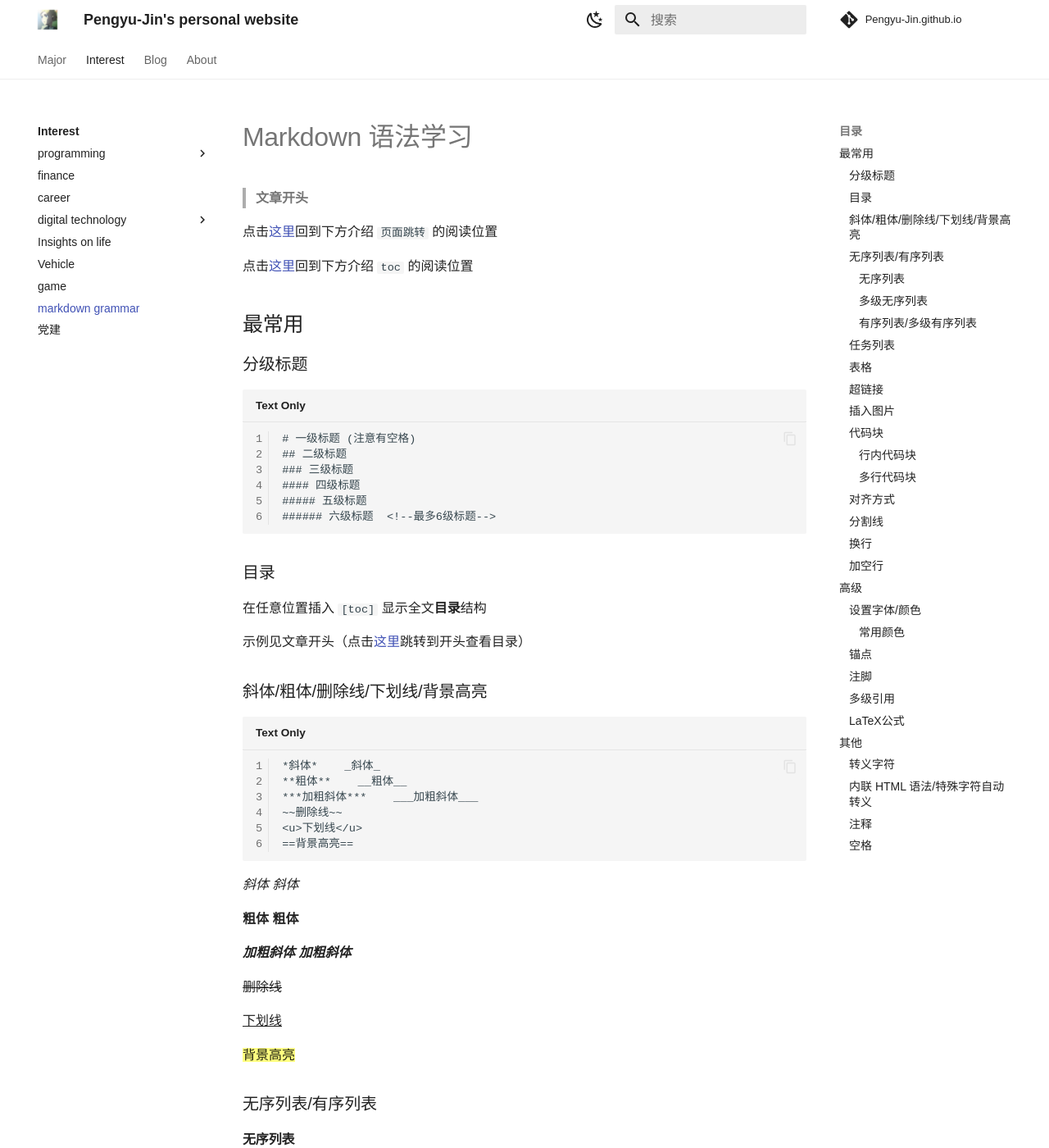
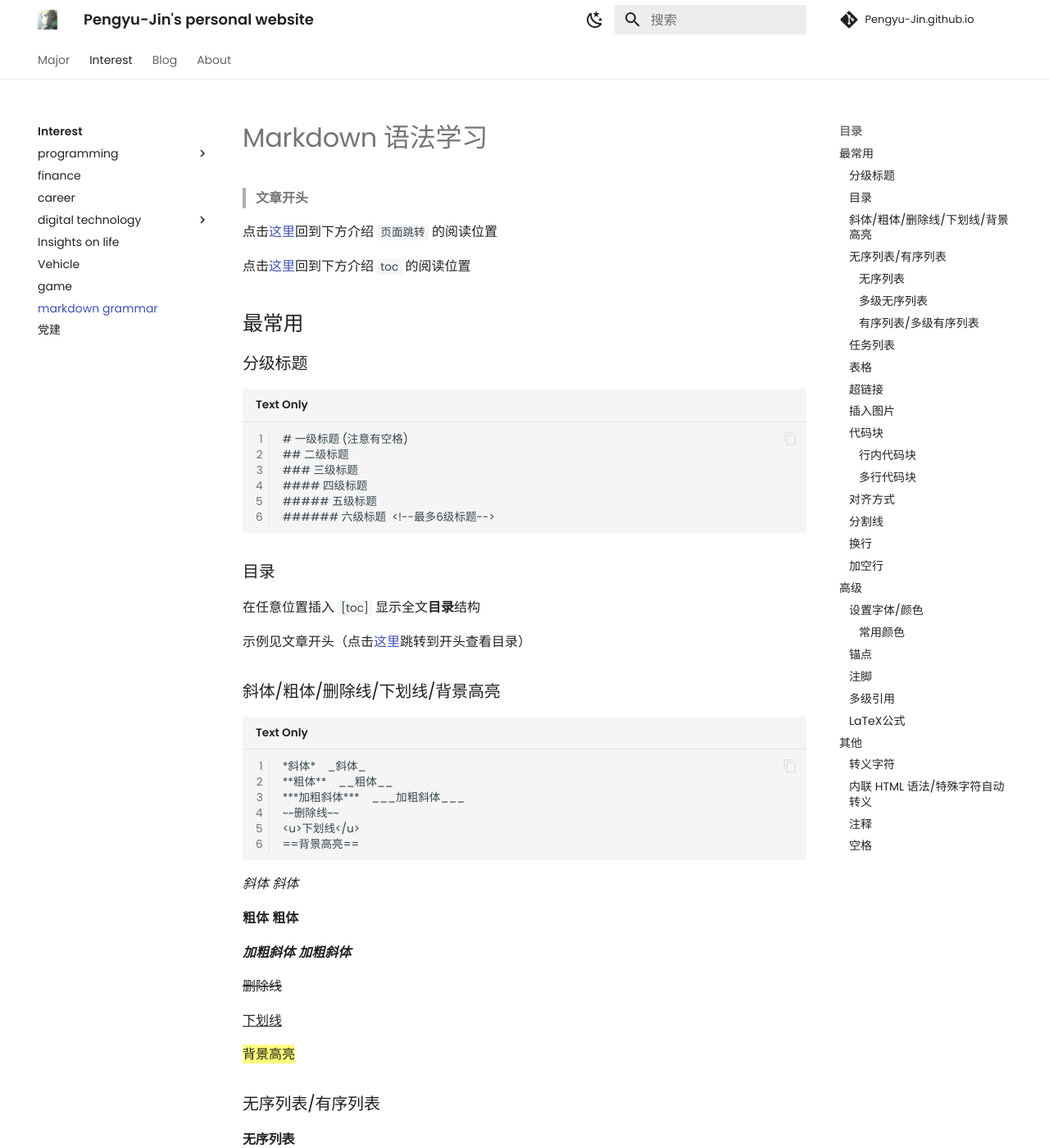
Before and after one commit to Pengyu-Jin/Pengyu-Jin.github.io, an MkDocs documentation site: the page built from docs/interest/markdown/markdown.md, in a window 1280 px wide and 1400 px high. Shown: the whole window at 82% size. Built offline with MkDocs 1.6.1 and Material for MkDocs 9.7.7, drawn with Linux system fonts in a browser that asks for light colours; comment, search, counter and statistics services are not loaded; a style sheet for code colours, icons or effects is not loaded.

Commit message:
font change

```diff
--- a/docs/mkdocs/css/extra.css
+++ b/docs/mkdocs/css/extra.css
@@ -1,9 +1,12 @@
+/* 引入 Poppins 字体 */
+@import url('https://fonts.googleapis.com/css2?family=Poppins:wght@400;500;600&display=swap');
+
 /* 设置正文字体 */
 body, .md-content, .md-typeset {
-    font-family: "LXGW WenKai", sans-serif !important;
+    font-family: "Poppins", "LXGW WenKai", sans-serif !important;
 }
 
 /* 设置代码字体 */
 code, pre {
-    font-family: "LXGW WenKai Mono", monospace !important;
+    font-family: "Poppins", "LXGW WenKai Mono", monospace !important;
 }
```
